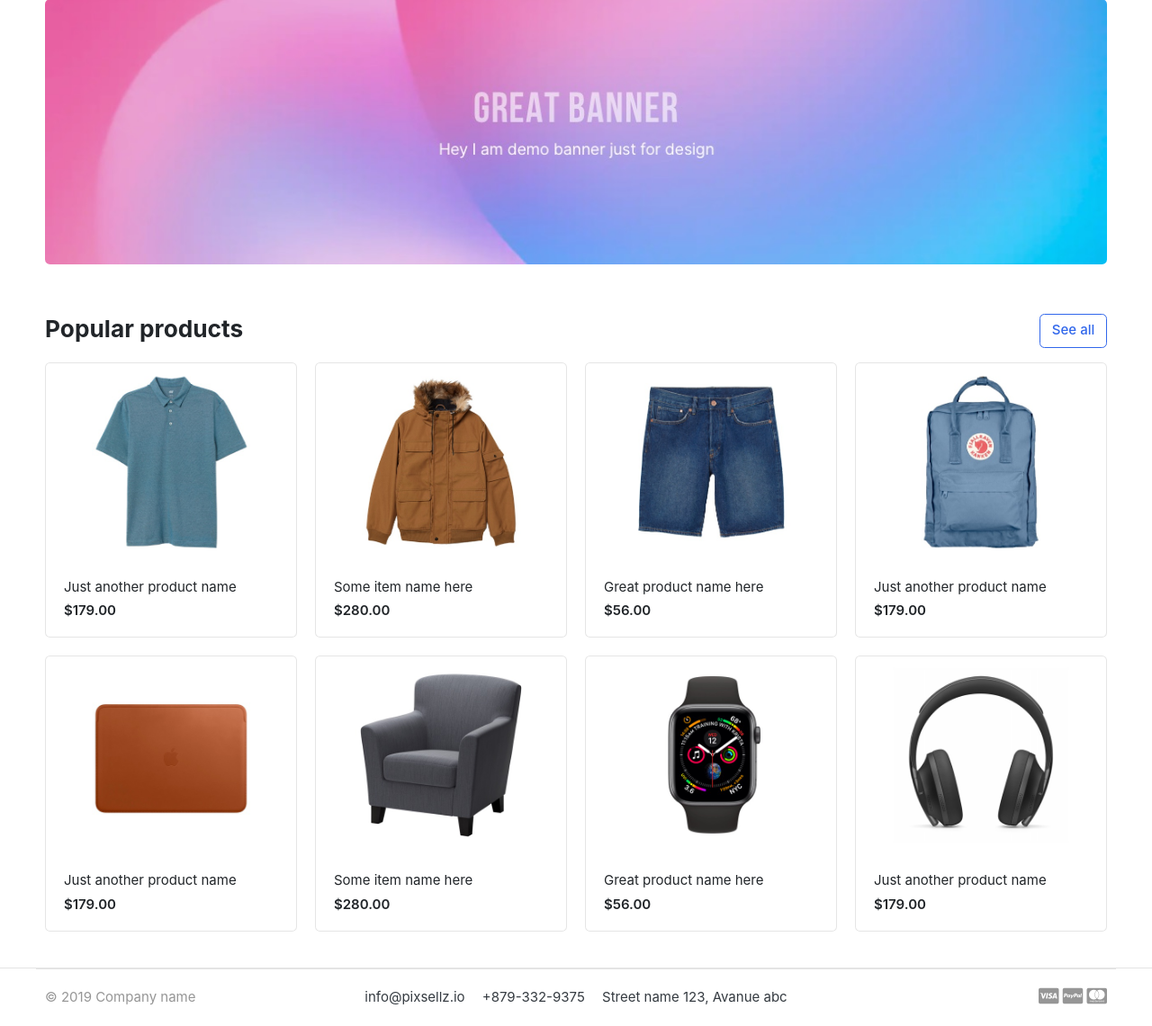
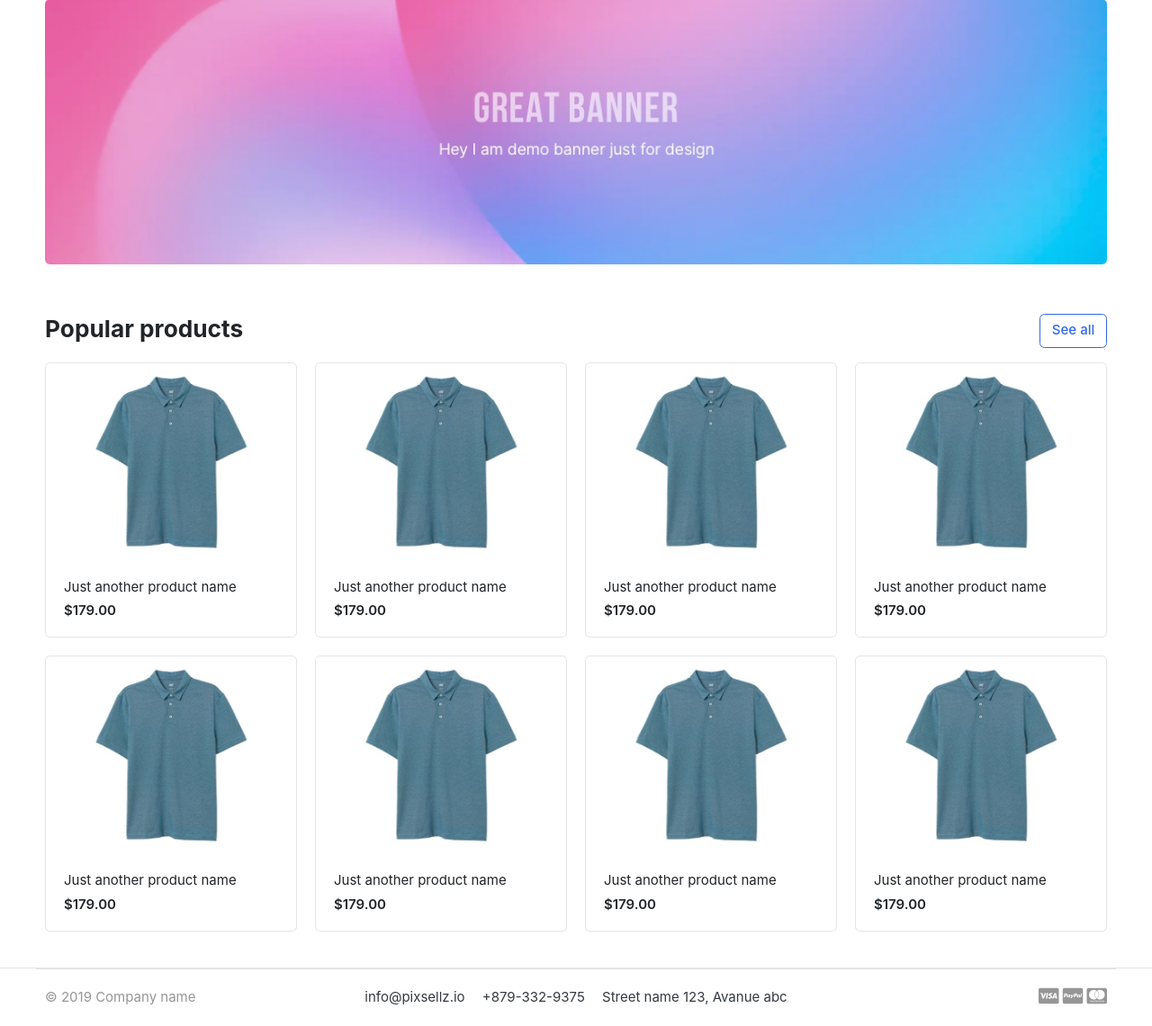
Before and after one commit to daviewave/ecommerce-course, a Django app: page / in a window 1280 px wide. Shown: the part 139-1280 px from the top of the page at 90% size. Run offline with Django 4.2, Linux system fonts and the light colour scheme; data comes from the database, SQL or seed files in the repository; some libraries are stand-ins or nearby versions; some web fonts are replaced.

Commit message:
gave the products to the render function as context in BASE_DIR/views.py and looped through the products versus having html code for each

```diff
--- a/ecommerce_course/views.py
+++ b/ecommerce_course/views.py
@@ -1,5 +1,12 @@
 from django.shortcuts import render
+#-- my imports --#
+from store.models import Product
+
+def home(request):
+    products = Product.objects.all().filter(is_available=True) # Only bring the available products
+    context = {
+        'products': products,
+    }
 
 
-def home(req):
-    return render(req, "home.html")
+    return render(request, "home.html", context)
--- a/templates/home.html
+++ b/templates/home.html
@@ -67,8 +67,10 @@
 				<h3 class="section-title">Popular products</h3>
 			</header><!-- sect-heading -->
 
-
+			<!-- PRODUCTS -->
 			<div class="row">
+				{% for product in products %}
+				<!-- PRODUCTS -->
 				<div class="col-md-3">
 					<div class="card card-product-grid">
 						<a href="./product-detail.html" class="img-wrap"> <img src="{% static 'images/items/1.jpg' %}">
@@ -79,76 +81,7 @@
 						</figcaption>
 					</div>
 				</div> <!-- col.// -->
-				<div class="col-md-3">
-					<div class="card card-product-grid">
-						<a href="./product-detail.html" class="img-wrap"> <img src="{% static 'images/items/2.jpg' %}">
-						</a>
-						<figcaption class="info-wrap">
-							<a href="./product-detail.html" class="title">Some item name here</a>
-							<div class="price mt-1">$280.00</div> <!-- price-wrap.// -->
-						</figcaption>
-					</div>
-				</div> <!-- col.// -->
-				<div class="col-md-3">
-					<div class="card card-product-grid">
-						<a href="./product-detail.html" class="img-wrap"> <img src="{% static 'images/items/3.jpg' %}">
-						</a>
-						<figcaption class="info-wrap">
-							<a href="./product-detail.html" class="title">Great product name here</a>
-							<div class="price mt-1">$56.00</div> <!-- price-wrap.// -->
-						</figcaption>
-					</div>
-				</div> <!-- col.// -->
-				<div class="col-md-3">
-					<div class="card card-product-grid">
-						<a href="./product-detail.html" class="img-wrap"> <img src="{% static 'images/items/4.jpg' %}">
-						</a>
-						<figcaption class="info-wrap">
-							<a href="./product-detail.html" class="title">Just another product name</a>
-							<div class="price mt-1">$179.00</div> <!-- price-wrap.// -->
-						</figcaption>
-					</div>
-				</div> <!-- col.// -->
-				<div class="col-md-3">
-					<div class="card card-product-grid">
-						<a href="./product-detail.html" class="img-wrap"> <img src="{% static 'images/items/5.jpg' %}">
-						</a>
-						<figcaption class="info-wrap">
-							<a href="./product-detail.html" class="title">Just another product name</a>
-							<div class="price mt-1">$179.00</div> <!-- price-wrap.// -->
-						</figcaption>
-					</div>
-				</div> <!-- col.// -->
-				<div class="col-md-3">
-					<div class="card card-product-grid">
-						<a href="./product-detail.html" class="img-wrap"> <img src="{% static 'images/items/6.jpg' %}">
-						</a>
-						<figcaption class="info-wrap">
-							<a href="./product-detail.html" class="title">Some item name here</a>
-							<div class="price mt-1">$280.00</div> <!-- price-wrap.// -->
-						</figcaption>
-					</div>
-				</div> <!-- col.// -->
-				<div class="col-md-3">
-					<div class="card card-product-grid">
-						<a href="./product-detail.html" class="img-wrap"> <img src="{% static 'images/items/7.jpg' %}">
-						</a>
-						<figcaption class="info-wrap">
-							<a href="./product-detail.html" class="title">Great product name here</a>
-							<div class="price mt-1">$56.00</div> <!-- price-wrap.// -->
-						</figcaption>
-					</div>
-				</div> <!-- col.// -->
-				<div class="col-md-3">
-					<div class="card card-product-grid">
-						<a href="./product-detail.html" class="img-wrap"> <img src="{% static 'images/items/9.jpg' %}">
-						</a>
-						<figcaption class="info-wrap">
-							<a href="./product-detail.html" class="title">Just another product name</a>
-							<div class="price mt-1">$179.00</div> <!-- price-wrap.// -->
-						</figcaption>
-					</div>
-				</div> <!-- col.// -->
+				{% endfor %}
 			</div> <!-- row.// -->
 
 		</div><!-- container // -->
```
